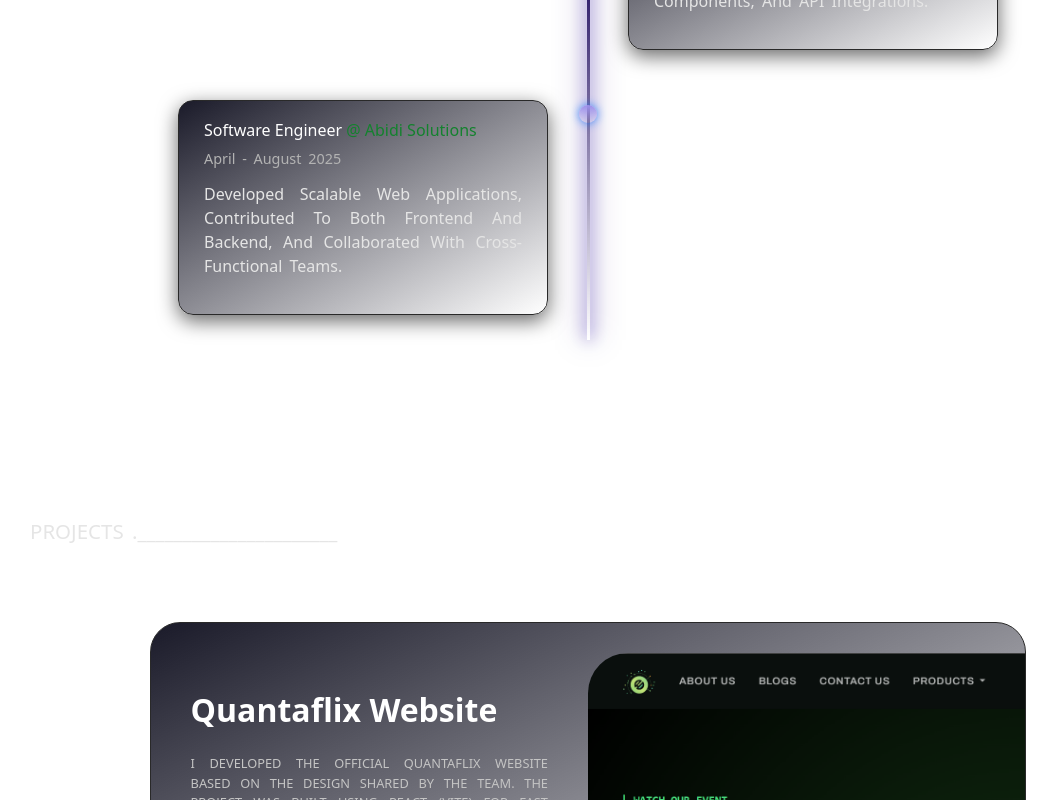
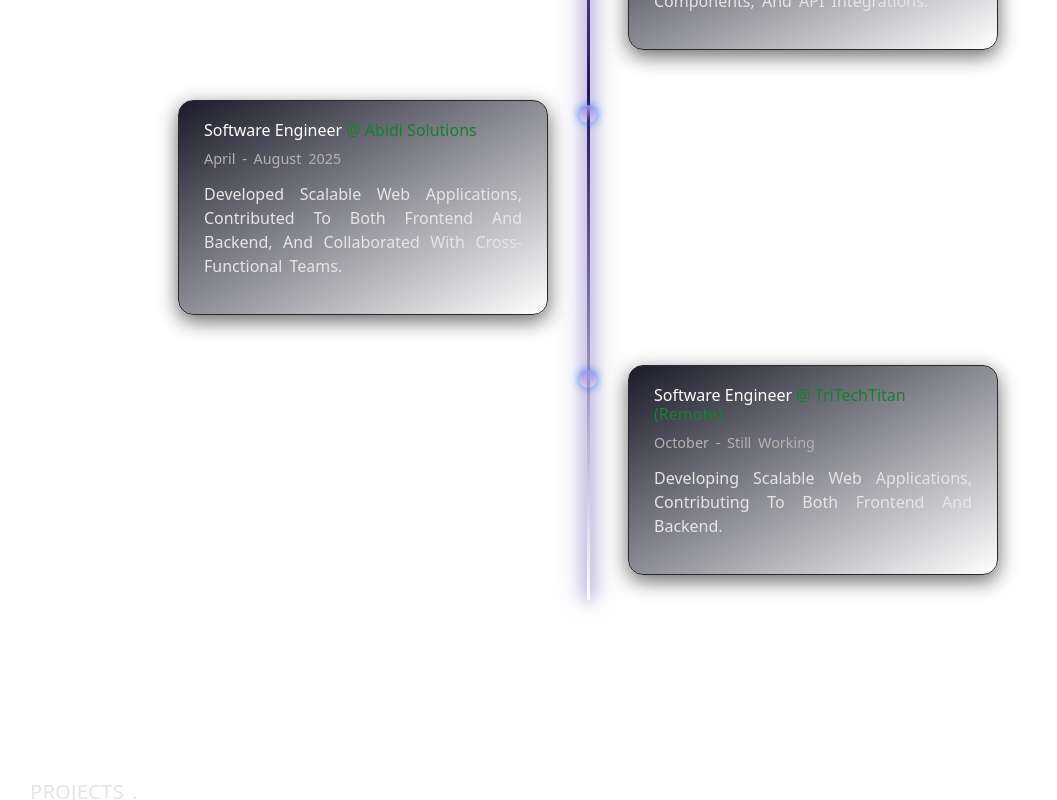
Before and after one commit to ZaraEjaz/ZaraEjaz_Protfolio, a React (Vite) app: page / in a window 1280 px wide. Shown: the part 2727-3527 px from the top of the page, without its empty margins (52-1109 px from the left). Built offline with nearby package versions, Linux system fonts and the light colour scheme.

Commit message:
Update Experience.jsx

```diff
--- a/src/Components/Experience/Experience.jsx
+++ b/src/Components/Experience/Experience.jsx
@@ -22,10 +22,14 @@
     role: "Software Engineer",
     duration: "April - August 2025",
     description: "Developed scalable web applications, contributed to both frontend and backend, and collaborated with cross-functional teams."
+  },
+  {
+    company: "TriTechTitan (Remote)",
+    role: "Software Engineer",
+    duration: "October - Still Working",
+    description: "Developing scalable web applications, contributing to both frontend and backend."
   }
 ];
-
-
 
 const Experience = () => {
   useEffect(() => {
```
